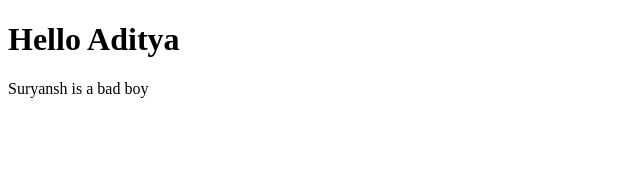
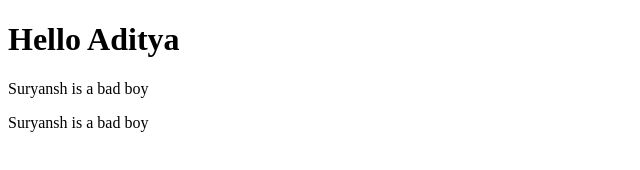
Before and after one commit to rawatvipul/web, a plain HTML site: page index.html in a window 1280 px wide. Shown: the whole page, without its empty margins (0-640 px from the left). Drawn offline with Linux system fonts and the light colour scheme.

Commit message:
add about suryansh bro

```diff
--- a/index.html
+++ b/index.html
@@ -8,5 +8,6 @@
 <body>
     <h1>Hello Aditya</h1>
     <p>Suryansh is a bad boy</p>
+    <p>Suryansh is a bad boy</p>
 </body>
 </html>
```
